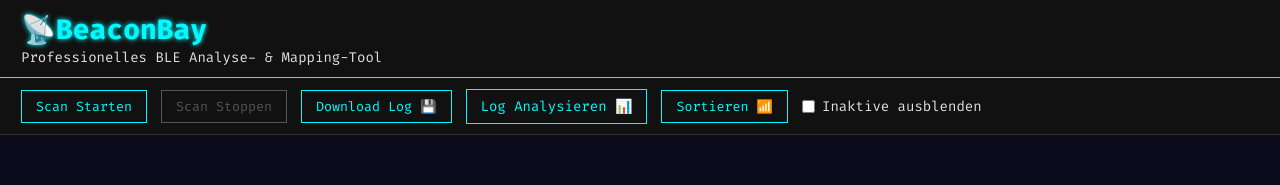
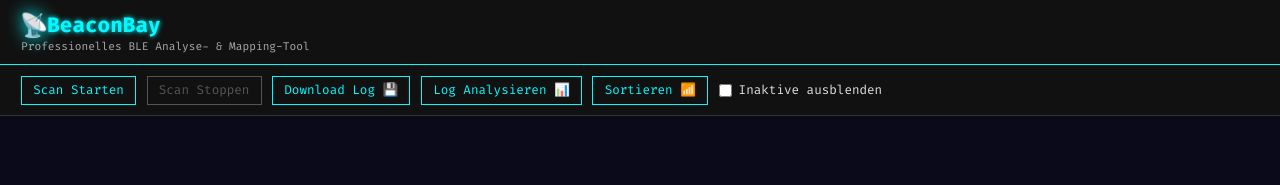
Before and after one commit to nullkommaneun/BeaconBay, a plain HTML site: page index.html in a window 1280 px wide. Shown: the top 185 px of the page. Drawn offline with nearby package versions, Linux system fonts and the light colour scheme.

Commit message:
Update style.css

```diff
--- a/style.css
+++ b/style.css
@@ -1,8 +1,9 @@
 /**
- * style.css - Das "BeaconBay Hacker Theme" (V11.11 - CSS-Fix)
+ * style.css - Das "BeaconBay Hacker Theme" (V11.12 - UI Feinschliff)
  *
- * V11.11: Behebt den "Flicker"-Bug (Stale vs. Data-Beacon)
- * V11.11: Stellt sicher, dass der "Ausblenden"-Schalter funktioniert.
+ * V11.12: Fügt Stile für den neuen Header (Logo + Slogan) hinzu.
+ * V11.12: Macht Buttons kleiner.
+ * (Basiert auf V11.11 Stabilitäts-Fix)
  */
 
 /* Import der Monospace-Schriftart */
@@ -41,7 +42,7 @@ html, body {
     overflow: hidden;
 }
 
-/* ======== Layout-Container ======== */
+/* ======== V11.12: Layout-Container (Header-Fix) ======== */
 header {
     flex-shrink: 0;
     padding: 0.75rem 1.5rem;
@@ -49,10 +50,36 @@ header {
     background-color: #111;
 }
 
+header .logo-title {
+    display: flex;
+    flex-direction: column;
+    justify-content: center;
+    align-items: flex-start;
+}
+
 header h1 {
     color: var(--accent-color-main);
     text-shadow: 0 0 5px var(--accent-color-main);
+    font-size: 1.5rem;
 }
+
+header .logo-icon {
+    display: inline-block;
+    animation: pulse 2s infinite;
+}
+
+header .slogan {
+    font-size: 0.8rem;
+    color: var(--text-color-light);
+}
+
+/* Animation für das Logo */
+@keyframes pulse {
+    0% { transform: scale(1); text-shadow: 0 0 5px var(--accent-color-main); }
+    50% { transform: scale(1.1); text-shadow: 0 0 15px var(--accent-color-main); }
+    100% { transform: scale(1); text-shadow: 0 0 5px var(--accent-color-main); }
+}
+
 
 main {
     flex-grow: 1;
@@ -69,7 +96,7 @@ nav.control-panel {
     display: flex;
     flex-wrap: wrap;
     align-items: center;
-    gap: 1rem;
+    gap: 0.75rem; /* Etwas enger */
 }
 
 #view-container {
@@ -84,16 +111,15 @@ footer {
     background-color: #000;
 }
 
-/* ======== Steuerelemente (Buttons, Checkbox) ======== */
-
-/* V11.10: 'a.btn' hinzugefügt */
+/* ======== V11.12: Steuerelemente (Buttons kleiner) ======== */
 .btn,
 a.btn {
     font-family: var(--font-main);
     background: transparent;
     border: 1px solid var(--accent-color-main);
     color: var(--accent-color-main);
-    padding: 0.5rem 1rem;
+    padding: 0.4rem 0.8rem; /* Kleineres Padding */
+    font-size: 0.9rem; /* Kleinere Schrift */
     cursor: pointer;
     transition: all 0.2s ease;
     text-decoration: none;
@@ -139,6 +165,7 @@ a.btn:hover {
     display: flex;
     align-items: center;
     gap: 0.5rem;
+    font-size: 0.9rem; /* V11.12: Text angepasst */
 }
 
 input[type="checkbox"] {
@@ -227,12 +254,9 @@ input[type="checkbox"] {
 .beacon-card.stale {
     opacity: 0.3; /* 1. Dimmt die Karte */
 }
-/* 2. Nur "Name-Only"-Karten werden grau, Rote bleiben rot */
 .beacon-card.stale:not(.data-beacon) {
     border-left-color: #555;
 }
-
-/* 3. Der "Ausblenden"-Schalter (FIXED) */
 #beaconDisplay.stale-mode .beacon-card.stale {
     display: none;
 }
```
